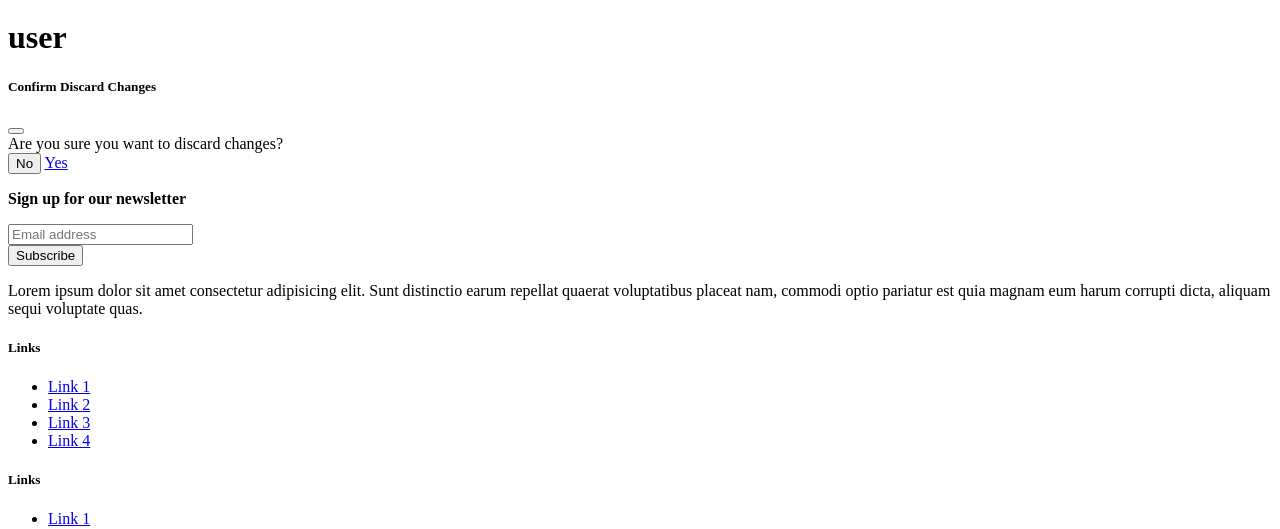
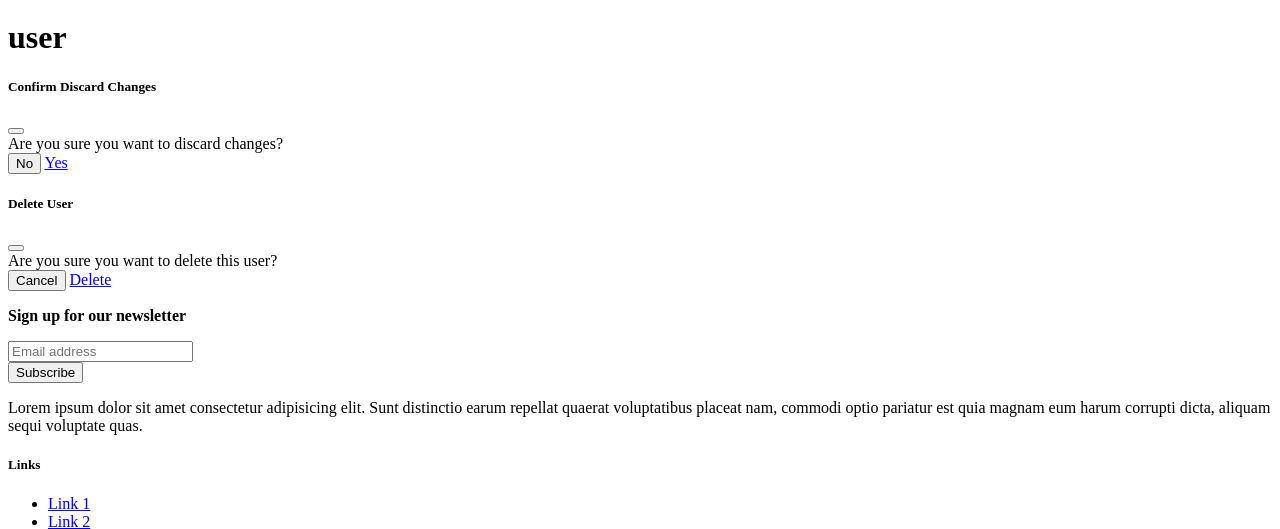
Before and after one commit to nguyenngocchaugv/inventory, a Python web app: template inventory/templates/users/user.html in a window 1280 px wide. Shown: the part 166-695 px from the top of the page. Run offline with Jinja, Linux system fonts and the light colour scheme; the template is opened without the code that fills it, so the values that code supplies are empty.

Commit message:
fix: fix some issue with delete location and seed data

```diff
--- a/inventory/templates/machines/machines.html
+++ b/inventory/templates/machines/machines.html
@@ -37,6 +37,7 @@
           <th>Model</th>
           <th>Price ($)</th>
           <th>Status</th>
+          <th>Hired By</th>
           <th>Created By</th>
           <th>Updated By</th>
           <th>Actions</th>
@@ -62,6 +63,7 @@
             <span class="badge bg-secondary">{{ machine.status }}</span>
             {% endif %}
           </td>
+          <td>{{ machine.location_name|default('', true) }}</td>
           <td>{{ machine.created_by_email }}</td>
           <td>{{ machine.updated_by_email }}</td>
           <td>
--- a/inventory/templates/users/user.html
+++ b/inventory/templates/users/user.html
@@ -23,6 +23,17 @@
         {% if current_user.role.name == 'SuperAdmin' or (current_user.role.name == 'Admin'
         and user.role.name != 'Admin' and current_user.id != user.id) %}
         <a href="{{ url_for('user.edit_user', user_id=user.id) }}" class="btn btn-primary">Edit</a>
+        {% endif %}
+          {% if current_user.is_authenticated
+          and (current_user.role.name == 'SuperAdmin'
+          or (current_user.role.name == 'Admin'
+          and user.role.name != 'Admin' and current_user.id != user.id))
+          %}
+          <a id="users-delete-btn" class="btn btn-danger"
+            data-url="{{ url_for('user.delete_user', user_id=user.id) }}" data-bs-toggle="modal"
+            data-bs-target="#userDeleteModal">
+            Delete
+          </a>
           {% endif %}
         {% elif mode == 'Edit' %}
         {{ form.submit(class="btn btn-primary", value="Update") }}
@@ -123,13 +134,15 @@
       <div class="col-12 col-md-6 mb-3">
         <div class="form-group">
           {{ form.position.label(class="form-label required") }}
-          {{ form.position(placeholder="Position", class="form-control", required=mode != 'View', disabled=mode == 'View') }}
+          {{ form.position(placeholder="Position", class="form-control", required=mode != 'View', disabled=mode ==
+          'View') }}
         </div>
       </div>
       <div class="col-12 col-md-6 mb-3">
         <div class="form-group">
           {{ form.work_duration.label(class="form-label required") }}
-          {{ form.work_duration(placeholder="Work Duration", class="form-control", required=mode != 'View', disabled=mode ==
+          {{ form.work_duration(placeholder="Work Duration", class="form-control", required=mode != 'View',
+          disabled=mode ==
           'View') }}
         </div>
       </div>
@@ -171,4 +184,23 @@
     </div>
   </div>
 </div>
+
+<!-- Delete Confirmation Modal -->
+<div class="modal fade" id="userDeleteModal" tabindex="-1" aria-labelledby="userDeleteModalLabel" aria-hidden="true">
+  <div class="modal-dialog">
+    <div class="modal-content">
+      <div class="modal-header">
+        <h5 class="modal-title" id="userDeleteModalLabel">Delete User</h5>
+        <button type="button" class="btn-close" data-bs-dismiss="modal" aria-label="Close"></button>
+      </div>
+      <div class="modal-body">
+        Are you sure you want to delete this user?
+      </div>
+      <div class="modal-footer">
+        <button type="button" class="btn btn-secondary" data-bs-dismiss="modal">Cancel</button>
+        <a href="#" class="btn btn-danger" id="users-on-confirm-delete-btn">Delete</a>
+      </div>
+    </div>
+  </div>
+</div>
 {% endblock %}
```
Also changed, not shown: db/seeds.py (+7 -7 lines), inventory/location/views.py (+5 -2 lines), inventory/machine/views.py (+10 -1 lines), inventory/public/dashboard_views.py (+2 -11 lines), inventory/public/views.py (+5 -4 lines), README.md, db/dev.db. Lines whose indentation alone changed are shown as unchanged.
